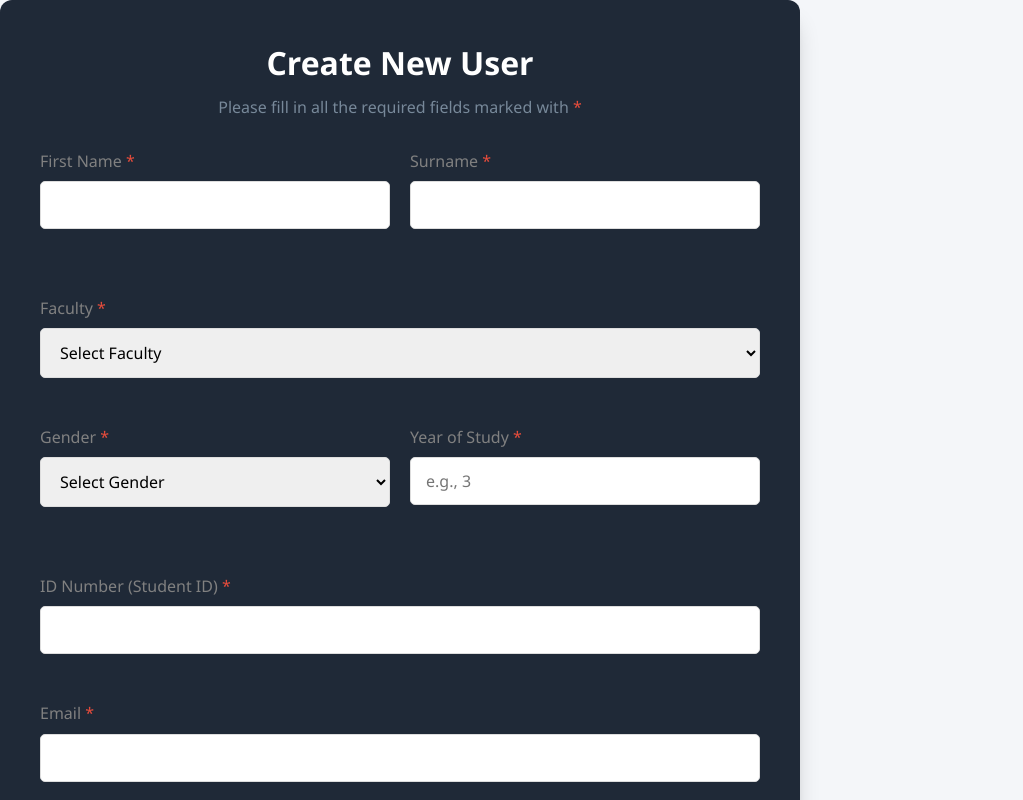
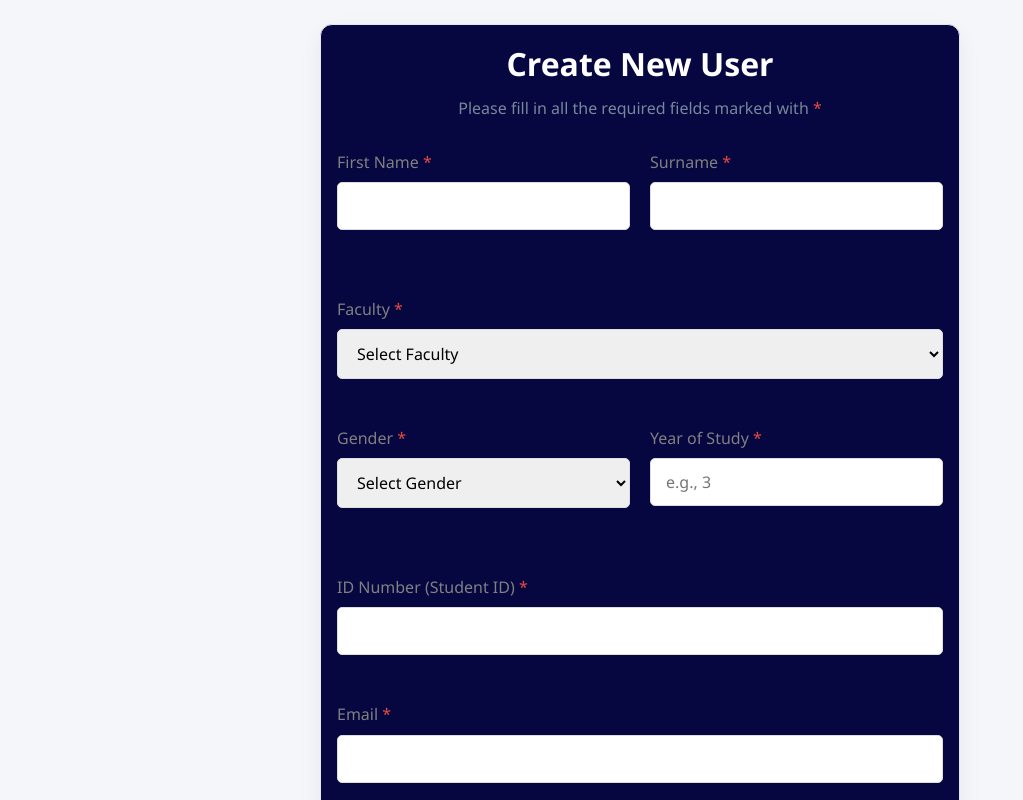
Before and after one commit to cindypatricia8/E-vote-system, a React (Vite) app in the folder Frontend/: page /register in a window 1280 px wide. Shown: the top 800 px of the page, without its empty margins (0-1023 px from the left). Built offline with nearby package versions, Linux system fonts and the light colour scheme; a web font is replaced by a local one.

Commit message:
Minor fixing css

```diff
--- a/Frontend/src/pages/signUp.css
+++ b/Frontend/src/pages/signUp.css
@@ -1,19 +1,25 @@
 * {
-
   margin: 0;
   padding: 0;
-  width :100%;
+
   font-family: 'Segoe UI', Tahoma, Geneva, Verdana, sans-serif;
 }
 
 body {
   background: #0f1b27;              /* or your gradient */
-  min-height: 100vh;
-  /* remove centering */
+  min-height: 100%;
   display: block;
   padding: 0;                        /* optional */
 }
-
+.box{
+  background: rgb(6, 6, 65);
+  border: 1px solid #e5e7eb;   /* remove if you prefer only shadow */
+  border-radius: 12px;
+  padding: 16px;               /* inner spacing */
+  box-shadow: 0 8px 24px rgba(0,0,0,.06);
+  width: 50%;
+  margin: 24px auto;
+}
 /* full width container */
 
 .header {
--- a/Frontend/src/pages/signUp.tsx
+++ b/Frontend/src/pages/signUp.tsx
@@ -103,7 +103,7 @@ const SignUp: React.FC = () => {
   }
 
   return (
-    <div className="container">
+    <div className="box">
       <div className="header">
         <h1>Create New User</h1>
         <p>Please fill in all the required fields marked with <span className="required">*</span></p>
```
